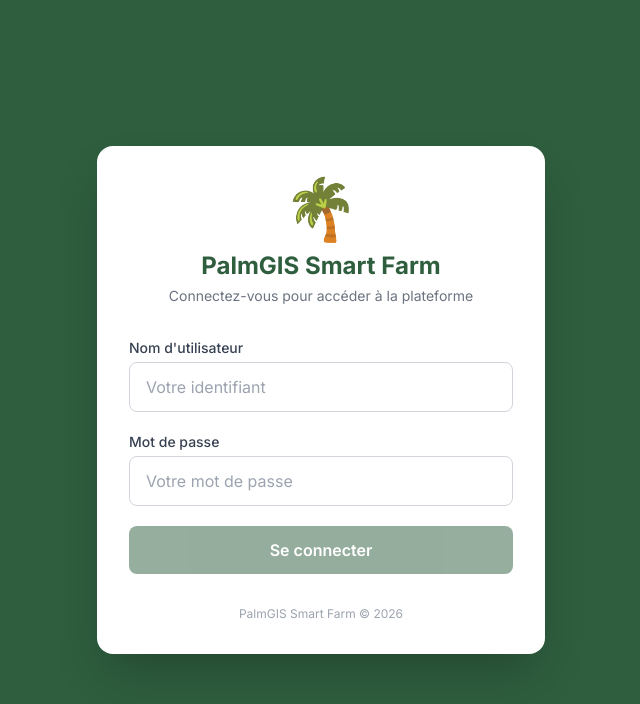
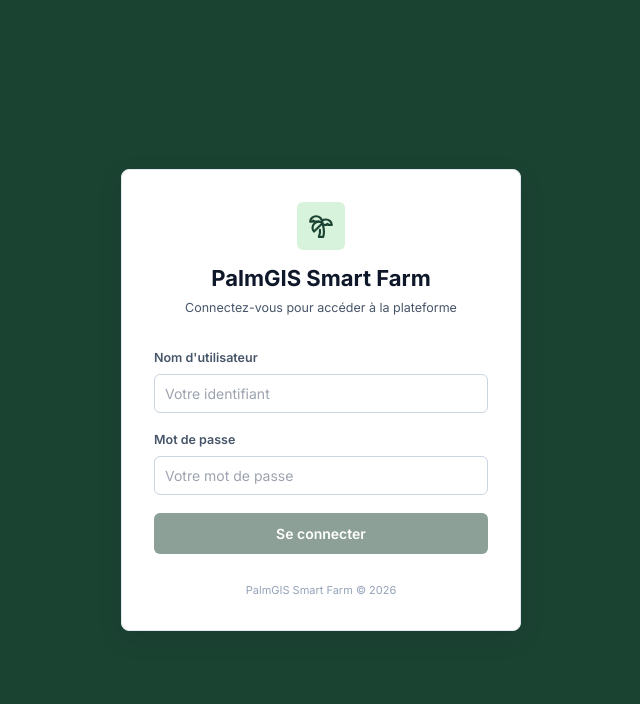
Before and after one commit to Ahmedsa22/PALMGIS-SMART-FARM, a React (Vite) app in the folder Frontend/palmgis-frontend/: page /login in a window 1280 px wide. Shown: the top 704 px of the page, without its empty margins (319-959 px from the left). Built offline with nearby package versions, Linux system fonts and the light colour scheme; no server answers.

Commit message:
design: page login et ecran de chargement sans emoji

```diff
--- a/Frontend/palmgis-frontend/src/App.jsx
+++ b/Frontend/palmgis-frontend/src/App.jsx
@@ -1,8 +1,10 @@
 import { useEffect } from "react";
 import { BrowserRouter, Routes, Route, Navigate } from "react-router-dom";
 import { QueryClient, QueryClientProvider } from "@tanstack/react-query";
+import { TreePalm } from "lucide-react";
 
 import useAuthStore from "./store/authStore";
+import { theme } from "./styles/theme";
 
 import ProtectedRoute from "./components/layout/ProtectedRoute";
 import LoginPage from "./pages/LoginPage";
@@ -41,13 +43,19 @@ export default function App() {
   // pour éviter un flash de la page /login
   if (isLoading) {
     return (
-      <div className="flex items-center justify-center h-screen bg-primary-500">
-        <div className="text-center">
-          <div className="text-6xl mb-4">🌴</div>
-          <p className="text-white text-xl font-semibold">
+      <div style={{
+        display: "flex", alignItems: "center", justifyContent: "center",
+        height: "100vh", backgroundColor: theme.colors.primary,
+        fontFamily: theme.font.family,
+      }}>
+        <div style={{ textAlign: "center", color: "white" }}>
+          <TreePalm size={40} style={{ marginBottom: 12 }} />
+          <p style={{ fontSize: theme.font.size.xl, fontWeight: 600 }}>
             PalmGIS Smart Farm
           </p>
-          <p className="text-primary-200 mt-2">Chargement...</p>
+          <p style={{ color: theme.colors.primaryLight, marginTop: 8, fontSize: theme.font.size.sm }}>
+            Chargement...
+          </p>
         </div>
       </div>
     );
--- a/Frontend/palmgis-frontend/src/pages/LoginPage.jsx
+++ b/Frontend/palmgis-frontend/src/pages/LoginPage.jsx
@@ -1,6 +1,8 @@
 import { useState, useEffect } from "react";
 import { useNavigate } from "react-router-dom";
+import { TreePalm, AlertTriangle } from "lucide-react";
 import useAuthStore from "../store/authStore";
+import { theme } from "../styles/theme";
 
 export default function LoginPage() {
   const navigate = useNavigate();
@@ -53,31 +55,50 @@ export default function LoginPage() {
   }
 
   return (
-    <div className="min-h-screen bg-primary-500 flex items-center justify-center p-4">
+    <div style={{
+      minHeight: "100vh",
+      backgroundColor: theme.colors.primary,
+      display: "flex",
+      alignItems: "center",
+      justifyContent: "center",
+      padding: 16,
+      fontFamily: theme.font.family,
+    }}>
 
-      {/* Carte de login */}
-      <div className="bg-white rounded-2xl shadow-2xl w-full max-w-md p-8">
+      <div style={{
+        backgroundColor: theme.colors.surface,
+        borderRadius: theme.radius.lg,
+        border: `1px solid ${theme.colors.border}`,
+        boxShadow: theme.shadow.lg,
+        width: "100%",
+        maxWidth: 400,
+        padding: 32,
+      }}>
 
         {/* En-tête */}
-        <div className="text-center mb-8">
-          <div className="text-6xl mb-3">🌴</div>
-          <h1 className="text-2xl font-bold text-primary-500">
+        <div style={{ textAlign: "center", marginBottom: 32 }}>
+          <div style={{
+            width: 48, height: 48, borderRadius: theme.radius.md,
+            backgroundColor: theme.colors.primaryLight,
+            color: theme.colors.primary,
+            display: "flex", alignItems: "center", justifyContent: "center",
+            margin: "0 auto 12px",
+          }}>
+            <TreePalm size={26} />
+          </div>
+          <h1 style={{ fontSize: theme.font.size.xxl, fontWeight: 700, color: theme.colors.text }}>
             PalmGIS Smart Farm
           </h1>
-          <p className="text-gray-500 mt-1 text-sm">
+          <p style={{ color: theme.colors.textSecondary, marginTop: 4, fontSize: theme.font.size.sm }}>
             Connectez-vous pour accéder à la plateforme
           </p>
         </div>
 
         {/* Formulaire */}
-        <form onSubmit={handleSubmit} className="space-y-5">
+        <form onSubmit={handleSubmit} style={{ display: "flex", flexDirection: "column", gap: 18 }}>
 
-          {/* Champ username */}
           <div>
-            <label
-              htmlFor="username"
-              className="block text-sm font-medium text-gray-700 mb-1"
-            >
+            <label htmlFor="username" style={labelStyle}>
               Nom d'utilisateur
             </label>
             <input
@@ -87,19 +108,12 @@ export default function LoginPage() {
               onChange={(e) => setUsername(e.target.value)}
               placeholder="Votre identifiant"
               disabled={isSubmitting}
-              className="w-full px-4 py-3 border border-gray-300 rounded-lg
-                         focus:outline-none focus:ring-2 focus:ring-primary-500
-                         focus:border-transparent disabled:bg-gray-100
-                         disabled:cursor-not-allowed transition"
+              style={inputStyle}
             />
           </div>
 
-          {/* Champ password */}
           <div>
-            <label
-              htmlFor="password"
-              className="block text-sm font-medium text-gray-700 mb-1"
-            >
+            <label htmlFor="password" style={labelStyle}>
               Mot de passe
             </label>
             <input
@@ -109,36 +123,50 @@ export default function LoginPage() {
               onChange={(e) => setPassword(e.target.value)}
               placeholder="Votre mot de passe"
               disabled={isSubmitting}
-              className="w-full px-4 py-3 border border-gray-300 rounded-lg
-                         focus:outline-none focus:ring-2 focus:ring-primary-500
-                         focus:border-transparent disabled:bg-gray-100
-                         disabled:cursor-not-allowed transition"
+              style={inputStyle}
             />
           </div>
 
-          {/* Message d'erreur */}
           {error && (
-            <div className="bg-red-50 border border-red-200 text-red-700
-                            rounded-lg px-4 py-3 text-sm">
-              ⚠️ {error}
+            <div style={{
+              display: "flex", alignItems: "flex-start", gap: 8,
+              borderLeft: `3px solid ${theme.colors.danger}`,
+              backgroundColor: "#FEF2F2",
+              color: theme.colors.danger,
+              padding: "10px 12px",
+              fontSize: theme.font.size.sm,
+              borderRadius: theme.radius.sm,
+            }}>
+              <AlertTriangle size={16} style={{ flexShrink: 0, marginTop: 1 }} />
+              <span>{error}</span>
             </div>
           )}
 
-          {/* Bouton de connexion */}
           <button
             type="submit"
             disabled={isSubmitting || !username.trim() || !password.trim()}
-            className="w-full bg-primary-500 hover:bg-primary-600 text-white
-                       font-semibold py-3 px-4 rounded-lg transition
-                       disabled:opacity-50 disabled:cursor-not-allowed"
+            style={{
+              width: "100%",
+              backgroundColor: theme.colors.primary,
+              color: "white",
+              fontWeight: 600,
+              padding: "10px 14px",
+              borderRadius: theme.radius.md,
+              border: "none",
+              cursor: isSubmitting ? "default" : "pointer",
+              opacity: (isSubmitting || !username.trim() || !password.trim()) ? 0.5 : 1,
+              fontSize: theme.font.size.base,
+            }}
           >
             {isSubmitting ? "Connexion en cours..." : "Se connecter"}
           </button>
 
         </form>
 
-        {/* Pied de page */}
-        <p className="text-center text-gray-400 text-xs mt-8">
+        <p style={{
+          textAlign: "center", color: theme.colors.textMuted,
+          fontSize: theme.font.size.xs, marginTop: 28,
+        }}>
           PalmGIS Smart Farm © 2026
         </p>
 
@@ -146,3 +174,21 @@ export default function LoginPage() {
     </div>
   );
 }
+
+const labelStyle = {
+  display: "block",
+  fontSize: theme.font.size.sm,
+  fontWeight: 600,
+  color: theme.colors.textSecondary,
+  marginBottom: 6,
+};
+
+const inputStyle = {
+  width: "100%",
+  padding: "8px 10px",
+  border: `1px solid ${theme.colors.borderStrong}`,
+  borderRadius: theme.radius.md,
+  fontSize: theme.font.size.base,
+  backgroundColor: theme.colors.surface,
+  outline: "none",
+};
```
